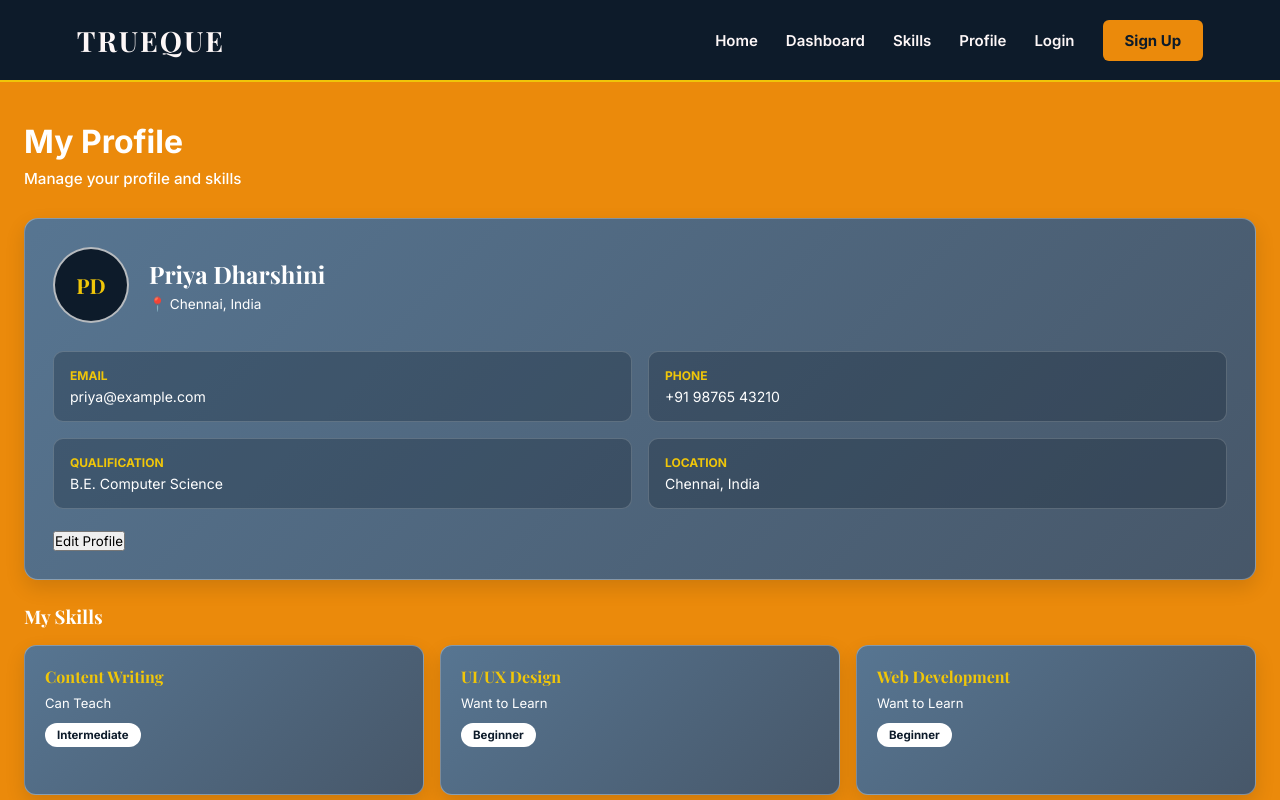
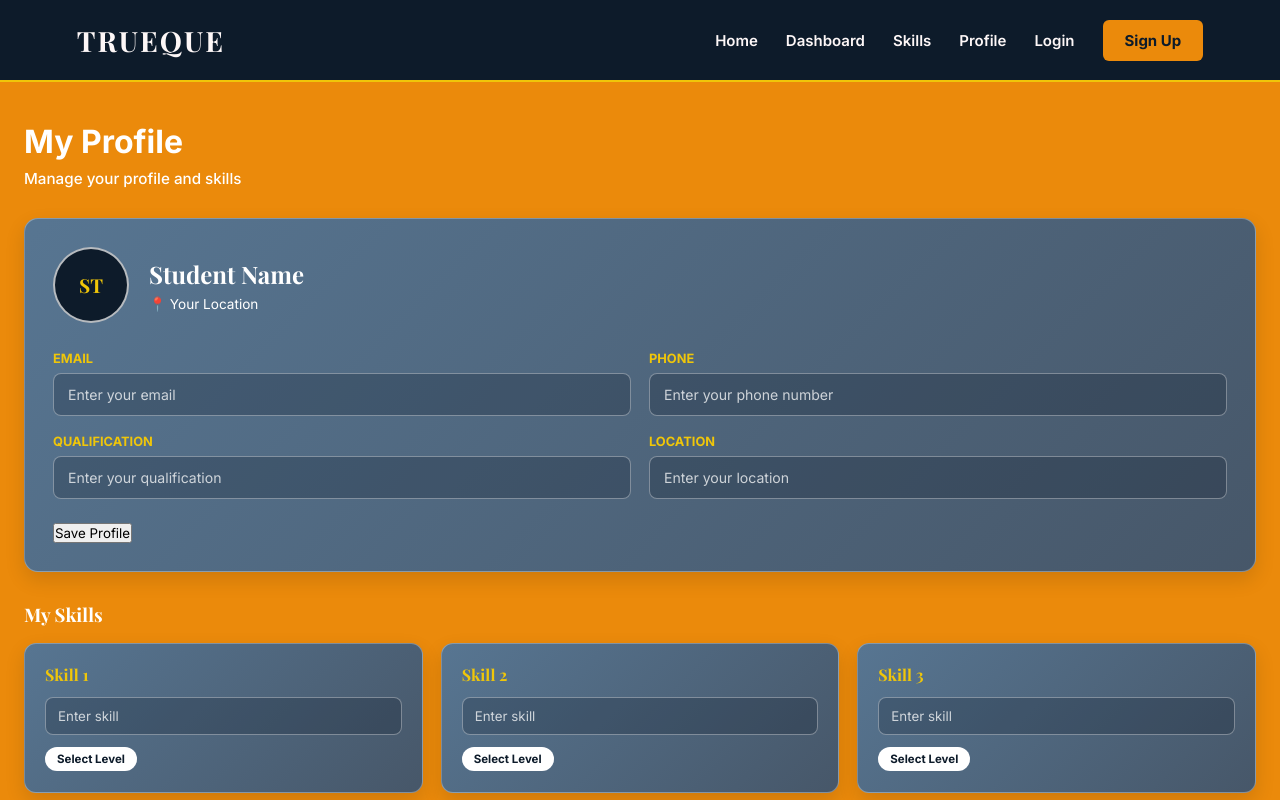
Before and after one commit to Sakeena19-cse/Trueque, a React (Vite) app: page /profile in a window 1280 px wide. Shown: the top 800 px of the page. Built offline with nearby package versions, Linux system fonts and the light colour scheme.

Commit message:
update Profile.jsx

```diff
--- a/src/pages/Profile.jsx
+++ b/src/pages/Profile.jsx
@@ -1,29 +1,4 @@
-const profile = {
-  firstName: 'Priya',
-  lastName: 'Dharshini',
-  email: 'priya@example.com',
-  phone: '+91 98765 43210',
-  qualification: 'B.E. Computer Science',
-  location: 'Chennai, India',
-};
-
-const skills = [
-  {
-    name: 'Content Writing',
-    type: 'Can Teach',
-    level: 'Intermediate',
-  },
-  {
-    name: 'UI/UX Design',
-    type: 'Want to Learn',
-    level: 'Beginner',
-  },
-  {
-    name: 'Web Development',
-    type: 'Want to Learn',
-    level: 'Beginner',
-  },
-];
+import React from 'react';
 
 export default function Profile() {
   return (
@@ -34,13 +9,9 @@ export default function Profile() {
       }}
     >
 
-      {/* ================= PROFILE HERO ================= */}
+      {/* ================= PAGE TITLE ================= */}
 
-      <div
-        style={{
-          marginBottom: '30px',
-        }}
-      >
+      <div style={{ marginBottom: '30px' }}>
         <h1
           style={{
             marginBottom: '8px',
@@ -70,17 +41,15 @@ export default function Profile() {
           background:
             'linear-gradient(135deg, rgba(45,112,184,0.78), rgba(24,73,132,0.78))',
 
-          border:
-            '1px solid rgba(255,255,255,0.30)',
+          border: '1px solid rgba(255,255,255,0.30)',
 
           borderRadius: '14px',
 
           padding: '28px',
 
-          boxShadow:
-            '0 8px 20px rgba(0,0,0,0.12)',
+          boxShadow: '0 8px 20px rgba(0,0,0,0.12)',
 
-          marginBottom: '24px',
+          marginBottom: '30px',
 
           color: '#ffffff',
         }}
@@ -113,27 +82,24 @@ export default function Profile() {
 
               background: 'var(--oxford-blue)',
 
-              border:
-                '2px solid rgba(255,255,255,0.7)',
+              border: '2px solid rgba(255,255,255,0.7)',
 
               color: 'var(--gold)',
 
               fontFamily: 'var(--font-heading)',
 
-              fontSize: '1.3rem',
+              fontSize: '1.2rem',
 
               fontWeight: 700,
             }}
           >
-            {profile.firstName[0]}
-            {profile.lastName[0]}
+            ST
           </div>
 
 
-          {/* NAME */}
+          {/* STUDENT NAME */}
 
           <div>
-
             <h2
               style={{
                 margin: '0 0 6px',
@@ -141,7 +107,7 @@ export default function Profile() {
                 fontFamily: 'var(--font-heading)',
               }}
             >
-              {profile.firstName} {profile.lastName}
+              Student Name
             </h2>
 
             <p
@@ -151,198 +117,175 @@ export default function Profile() {
                 fontSize: '0.85rem',
               }}
             >
-              📍 {profile.location}
+              📍 Your Location
             </p>
-
           </div>
 
         </div>
 
 
-        {/* PROFILE DETAILS */}
+        {/* ================= PROFILE DETAILS ================= */}
 
         <div
           style={{
             display: 'grid',
-
             gridTemplateColumns:
               'repeat(2, minmax(0, 1fr))',
-
-            gap: '16px',
+            gap: '18px',
           }}
         >
 
           {/* EMAIL */}
 
-          <div
+          <div>
+            <label
               style={{
-              padding: '16px',
-
-              borderRadius: '10px',
-
-              background:
-                'rgba(13,27,42,0.28)',
-
-              border:
-                '1px solid rgba(255,255,255,0.18)',
-            }}
-          >
-
-            <p
-              style={{
-                margin: '0 0 5px',
+                display: 'block',
                 color: 'var(--gold)',
-                fontSize: '0.75rem',
+                fontSize: '0.8rem',
                 fontWeight: 700,
+                marginBottom: '7px',
               }}
             >
               EMAIL
-            </p>
+            </label>
 
-            <p
+            <input
+              type="email"
+              placeholder="Enter your email"
               style={{
-                margin: 0,
+                width: '100%',
+                padding: '12px 14px',
+                borderRadius: '8px',
+                border:
+                  '1px solid rgba(255,255,255,0.35)',
+                background:
+                  'rgba(13,27,42,0.25)',
                 color: '#ffffff',
+                outline: 'none',
+                boxSizing: 'border-box',
                 fontSize: '0.88rem',
               }}
-            >
-              {profile.email}
-            </p>
-
+            />
           </div>
 
 
           {/* PHONE */}
 
-          <div
+          <div>
+            <label
               style={{
-              padding: '16px',
-
-              borderRadius: '10px',
-
-              background:
-                'rgba(13,27,42,0.28)',
-
-              border:
-                '1px solid rgba(255,255,255,0.18)',
-            }}
-          >
-
-            <p
-              style={{
-                margin: '0 0 5px',
+                display: 'block',
                 color: 'var(--gold)',
-                fontSize: '0.75rem',
+                fontSize: '0.8rem',
                 fontWeight: 700,
+                marginBottom: '7px',
               }}
             >
               PHONE
-            </p>
+            </label>
 
-            <p
+            <input
+              type="tel"
+              placeholder="Enter your phone number"
               style={{
-                margin: 0,
+                width: '100%',
+                padding: '12px 14px',
+                borderRadius: '8px',
+                border:
+                  '1px solid rgba(255,255,255,0.35)',
+                background:
+                  'rgba(13,27,42,0.25)',
                 color: '#ffffff',
+                outline: 'none',
+                boxSizing: 'border-box',
                 fontSize: '0.88rem',
               }}
-            >
-              {profile.phone}
-            </p>
-
+            />
           </div>
 
 
           {/* QUALIFICATION */}
 
-          <div
+          <div>
+            <label
               style={{
-              padding: '16px',
-
-              borderRadius: '10px',
-
-              background:
-                'rgba(13,27,42,0.28)',
-
-              border:
-                '1px solid rgba(255,255,255,0.18)',
-            }}
-          >
-
-            <p
-              style={{
-                margin: '0 0 5px',
+                display: 'block',
                 color: 'var(--gold)',
-                fontSize: '0.75rem',
+                fontSize: '0.8rem',
                 fontWeight: 700,
+                marginBottom: '7px',
               }}
             >
               QUALIFICATION
-            </p>
+            </label>
 
-            <p
+            <input
+              type="text"
+              placeholder="Enter your qualification"
               style={{
-                margin: 0,
+                width: '100%',
+                padding: '12px 14px',
+                borderRadius: '8px',
+                border:
+                  '1px solid rgba(255,255,255,0.35)',
+                background:
+                  'rgba(13,27,42,0.25)',
                 color: '#ffffff',
+                outline: 'none',
+                boxSizing: 'border-box',
                 fontSize: '0.88rem',
               }}
-            >
-              {profile.qualification}
-            </p>
-
+            />
           </div>
 
 
           {/* LOCATION */}
 
-          <div
+          <div>
+            <label
               style={{
-              padding: '16px',
-
-              borderRadius: '10px',
-
-              background:
-                'rgba(13,27,42,0.28)',
-
-              border:
-                '1px solid rgba(255,255,255,0.18)',
-            }}
-          >
-
-            <p
-              style={{
-                margin: '0 0 5px',
+                display: 'block',
                 color: 'var(--gold)',
-                fontSize: '0.75rem',
+                fontSize: '0.8rem',
                 fontWeight: 700,
+                marginBottom: '7px',
               }}
             >
               LOCATION
-            </p>
+            </label>
 
-            <p
+            <input
+              type="text"
+              placeholder="Enter your location"
               style={{
-                margin: 0,
+                width: '100%',
+                padding: '12px 14px',
+                borderRadius: '8px',
+                border:
+                  '1px solid rgba(255,255,255,0.35)',
+                background:
+                  'rgba(13,27,42,0.25)',
                 color: '#ffffff',
+                outline: 'none',
+                boxSizing: 'border-box',
                 fontSize: '0.88rem',
               }}
-            >
-              {profile.location}
-            </p>
-
+            />
           </div>
 
         </div>
 
 
-        {/* EDIT BUTTON */}
+        {/* EDIT / SAVE BUTTON */}
 
         <button
           className="btn btn-primary"
           style={{
-            marginTop: '22px',
+            marginTop: '24px',
           }}
         >
-          Edit Profile
+          Save Profile
         </button>
 
       </div>
@@ -366,18 +309,15 @@ export default function Profile() {
         <div
           style={{
             display: 'grid',
-
             gridTemplateColumns:
               'repeat(3, minmax(0, 1fr))',
-
-            gap: '16px',
+            gap: '18px',
           }}
         >
 
-          {skills.map((skill) => (
+          {/* SKILL 1 */}
 
           <div
-              key={skill.name}
             style={{
               minHeight: '150px',
 
@@ -402,55 +342,190 @@ export default function Profile() {
 
             <h4
               style={{
-                  margin: '0 0 8px',
-
+                margin: '0 0 12px',
                 color: 'var(--gold)',
-
                 fontFamily: 'var(--font-heading)',
-
                 fontSize: '1rem',
               }}
             >
-                {skill.name}
+              Skill 1
             </h4>
 
-
-              <p
+            <input
+              type="text"
+              placeholder="Enter skill"
               style={{
-                  margin: '0 0 12px',
-
+                width: '100%',
+                padding: '10px 12px',
+                borderRadius: '8px',
+                border:
+                  '1px solid rgba(255,255,255,0.35)',
+                background:
+                  'rgba(13,27,42,0.25)',
                 color: '#ffffff',
-
-                  fontSize: '0.82rem',
+                outline: 'none',
+                boxSizing: 'border-box',
+                marginBottom: '12px',
               }}
-              >
-                {skill.type}
-              </p>
-
+            />
 
             <span
               style={{
                 display: 'inline-block',
-
                 padding: '5px 12px',
-
                 borderRadius: '20px',
-
                 background: '#ffffff',
-
                 color: 'var(--oxford-blue)',
-
                 fontSize: '0.72rem',
-
                 fontWeight: 700,
               }}
             >
-                {skill.level}
+              Select Level
             </span>
 
           </div>
 
-          ))}
+
+          {/* SKILL 2 */}
+
+          <div
+            style={{
+              minHeight: '150px',
+
+              padding: '20px',
+
+              borderRadius: '12px',
+
+              background:
+                'linear-gradient(135deg, rgba(45,112,184,0.78), rgba(24,73,132,0.78))',
+
+              border:
+                '1px solid rgba(255,255,255,0.30)',
+
+              boxShadow:
+                '0 8px 20px rgba(0,0,0,0.12)',
+
+              color: '#ffffff',
+
+              boxSizing: 'border-box',
+            }}
+          >
+
+            <h4
+              style={{
+                margin: '0 0 12px',
+                color: 'var(--gold)',
+                fontFamily: 'var(--font-heading)',
+                fontSize: '1rem',
+              }}
+            >
+              Skill 2
+            </h4>
+
+            <input
+              type="text"
+              placeholder="Enter skill"
+              style={{
+                width: '100%',
+                padding: '10px 12px',
+                borderRadius: '8px',
+                border:
+                  '1px solid rgba(255,255,255,0.35)',
+                background:
+                  'rgba(13,27,42,0.25)',
+                color: '#ffffff',
+                outline: 'none',
+                boxSizing: 'border-box',
+                marginBottom: '12px',
+              }}
+            />
+
+            <span
+              style={{
+                display: 'inline-block',
+                padding: '5px 12px',
+                borderRadius: '20px',
+                background: '#ffffff',
+                color: 'var(--oxford-blue)',
+                fontSize: '0.72rem',
+                fontWeight: 700,
+              }}
+            >
+              Select Level
+            </span>
+
+          </div>
+
+
+          {/* SKILL 3 */}
+
+          <div
+            style={{
+              minHeight: '150px',
+
+              padding: '20px',
+
+              borderRadius: '12px',
+
+              background:
+                'linear-gradient(135deg, rgba(45,112,184,0.78), rgba(24,73,132,0.78))',
+
+              border:
+                '1px solid rgba(255,255,255,0.30)',
+
+              boxShadow:
+                '0 8px 20px rgba(0,0,0,0.12)',
+
+              color: '#ffffff',
+
+              boxSizing: 'border-box',
+            }}
+          >
+
+            <h4
+              style={{
+                margin: '0 0 12px',
+                color: 'var(--gold)',
+                fontFamily: 'var(--font-heading)',
+                fontSize: '1rem',
+              }}
+            >
+              Skill 3
+            </h4>
+
+            <input
+              type="text"
+              placeholder="Enter skill"
+              style={{
+                width: '100%',
+                padding: '10px 12px',
+                borderRadius: '8px',
+                border:
+                  '1px solid rgba(255,255,255,0.35)',
+                background:
+                  'rgba(13,27,42,0.25)',
+                color: '#ffffff',
+                outline: 'none',
+                boxSizing: 'border-box',
+                marginBottom: '12px',
+              }}
+            />
+
+            <span
+              style={{
+                display: 'inline-block',
+                padding: '5px 12px',
+                borderRadius: '20px',
+                background: '#ffffff',
+                color: 'var(--oxford-blue)',
+                fontSize: '0.72rem',
+                fontWeight: 700,
+              }}
+            >
+              Select Level
+            </span>
+
+          </div>
 
         </div>
 
@@ -463,11 +538,11 @@ export default function Profile() {
         {`
           @media (max-width: 800px) {
 
-            .container > div:nth-child(2) > div {
+            .container > div:nth-child(2) > div:nth-child(2) {
               grid-template-columns: 1fr !important;
             }
 
-            .container > div:last-of-type > div {
+            .container > div:nth-child(3) > div {
               grid-template-columns: 1fr !important;
             }
 
@@ -480,6 +555,15 @@ export default function Profile() {
             }
 
           }
+
+          input::placeholder {
+            color: rgba(255,255,255,0.75);
+          }
+
+          input:focus {
+            border-color: var(--gold) !important;
+            box-shadow: 0 0 0 2px rgba(201,162,39,0.15);
+          }
         `}
       </style>
 
```
Lines whose indentation alone changed are shown as unchanged.
